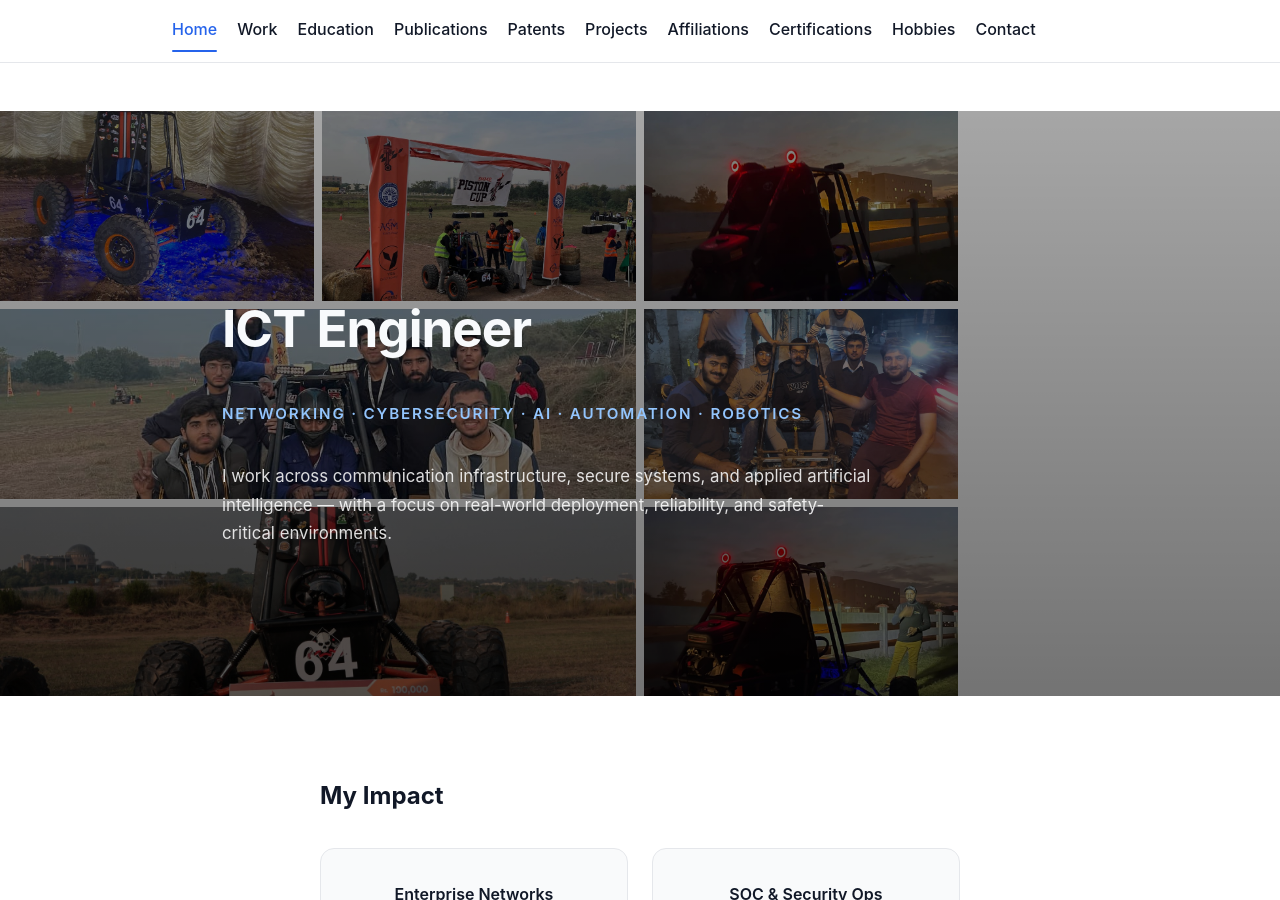
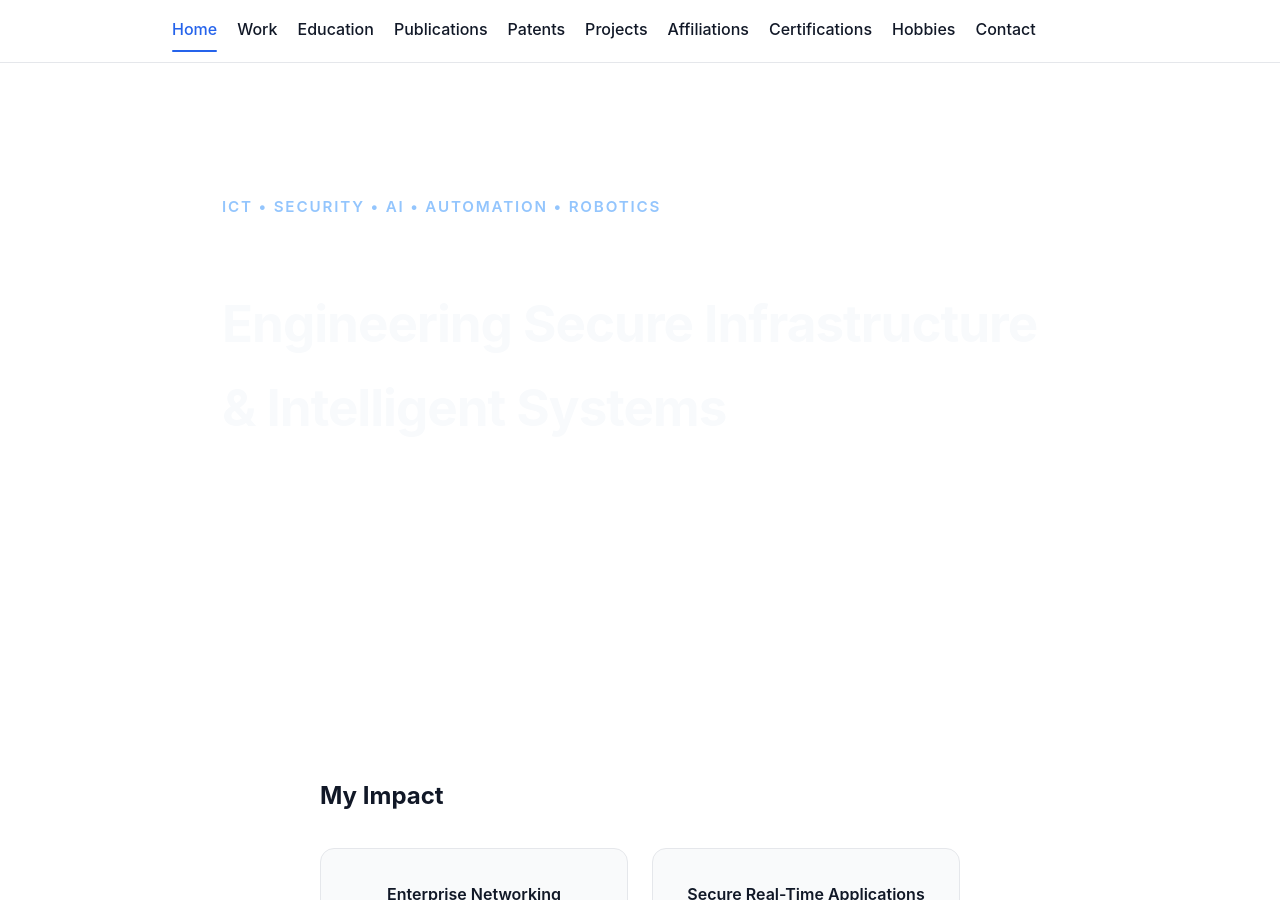
Before and after one commit to bilal-ismail/bilal-ismail.github.io, a Jekyll site: the page built from index.md, in a window 1280 px wide and 900 px high. Built offline with Jekyll 4.4.1, drawn with Linux system fonts in a browser that asks for light colours; some of the changed text lies outside the part shown.

Commit message:
Update index.md

```diff
--- a/index.md
+++ b/index.md
@@ -3,80 +3,91 @@ layout: page
 title: Home
 ---
 
+<!-- =========================
+        HERO SECTION
+========================= -->
+
 <section class="hero-banner">
-  <div class="banner-overlay"></div>
+  <div class="hero-content">
+    <div class="hero-subtitle">
+      ICT • Security • AI • Automation • Robotics
+    </div>
 
-  <div class="banner-collage">
-    {% assign banner_images = site.static_files | where_exp: "file", "file.path contains '/assets/images/banner/'" %}
-      {% for image in banner_images %}
-        <div class="banner-item {% if image.path contains 'banner-4' or image.path contains 'banner-6' %}wide{% endif %}">
-          <img src="{{ image.path | relative_url }}" alt="">
-        </div>
-  {% endfor %}
-<!-- {% for image in banner_images %}
-      <div class="banner-item">
-        <img src="{{ image.path | relative_url }}" alt="">
-      </div>
-    {% endfor %} -->
-  </div>
+    <h1>
+      Engineering Secure Infrastructure &
+      Intelligent Systems
+    </h1>
 
-  <div class="hero-content">
-    <h1>ICT Engineer</h1>
-    <p class="hero-subtitle">
-      Networking · Cybersecurity · AI · Automation · Robotics
+    <p class="hero-description">
+      My work spans enterprise networking, defensive security, and applied artificial intelligence,
+      with a growing focus on automation and robotics. Over time, my trajectory has moved from
+      communication infrastructure to intelligent systems — emphasizing reliability,
+      safety, and real-world deployment.
     </p>
-
-  <p class="hero-description">
-    I work across communication infrastructure, secure systems, and applied
-    artificial intelligence — with a focus on real-world deployment,
-    reliability, and safety-critical environments.
-  </p>
-
   </div>
 </section>
+
+<!-- =========================
+        WALL OF IMPACT
+========================= -->
 
 <section class="wall">
   <h2>My Impact</h2>
 
   <div class="wall-grid">
-    <!-- image cards later -->
-    <div class="wall-card">Enterprise Networks</div>
-    <div class="wall-card">SOC & Security Ops</div>
-    <div class="wall-card">AI & Automation</div>
-    <div class="wall-card">Robotics Systems</div>
+    <div class="wall-card">Enterprise Networking</div>
+    <div class="wall-card">Secure Real-Time Applications</div>
+    <div class="wall-card">Defensive Security</div>
+    <div class="wall-card">Artificial Intelligence</div>
+    <div class="wall-card">Automation Systems</div>
+    <div class="wall-card">Robotics Integration</div>
   </div>
 </section>
 
-<section class="highlights">
+<!-- =========================
+        CERTIFICATES SLIDER
+========================= -->
+
+<section class="slider-section">
+  <h2>Credentials & Certifications</h2>
+
+  <div class="slider-container">
+    <div class="slider-track">
+
+      {% assign cert_images = site.static_files | where_exp: "file", "file.path contains '/assets/images/certificates/'" %}
+
+      {% for image in cert_images %}
+        <div class="slide">
+          <img src="{{ image.path | relative_url }}" alt="">
+        </div>
+      {% endfor %}
+
+      {% for image in cert_images %}
+        <div class="slide">
+          <img src="{{ image.path | relative_url }}" alt="">
+        </div>
+      {% endfor %}
+
+    </div>
+  </div>
+</section>
+
+<!-- =========================
+        HIGHLIGHTS SLIDER
+========================= -->
+
+<section class="slider-section">
   <h2>Highlights</h2>
 
-  <div class="highlights-grid">
+  <div class="manual-slider">
+
     {% assign highlight_images = site.static_files | where_exp: "file", "file.path contains '/assets/images/highlights/'" %}
+
     {% for image in highlight_images %}
-      <div class="highlight-card">
+      <div class="manual-slide">
         <img src="{{ image.path | relative_url }}" alt="">
       </div>
     {% endfor %}
+
   </div>
 </section>
-
-<section class="credentials">
-  <h2>Credentials & Certifications</h2>
-
-  <div class="credentials-grid">
-    {% assign cert_images = site.static_files | where_exp: "file", "file.path contains '/assets/images/certificates/'" %}
-    {% for image in cert_images %}
-      <div class="credential-card">
-        <img src="{{ image.path | relative_url }}" alt="">
-      </div>
-    {% endfor %}
-  </div>
-</section>
-
-
-<section class="cta">
-  <h2>Explore</h2>
-  <p>
-    View my experience, education, publications, and professional affiliations.
-  </p>
-</section>
```
